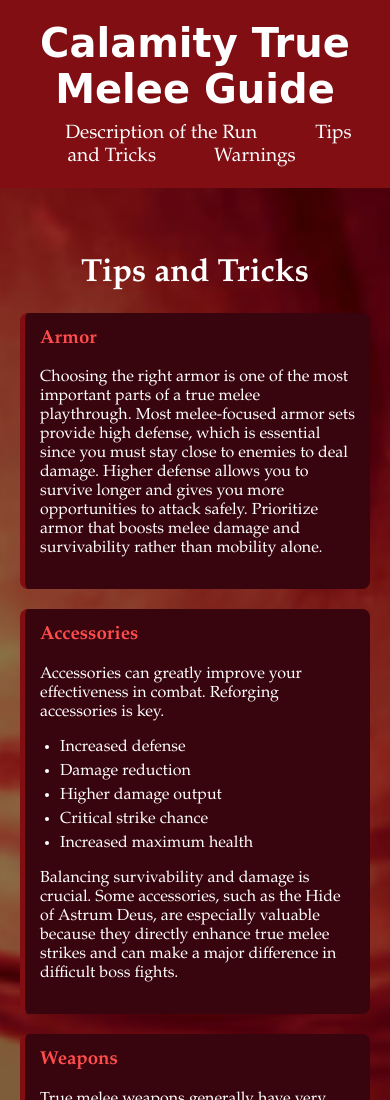
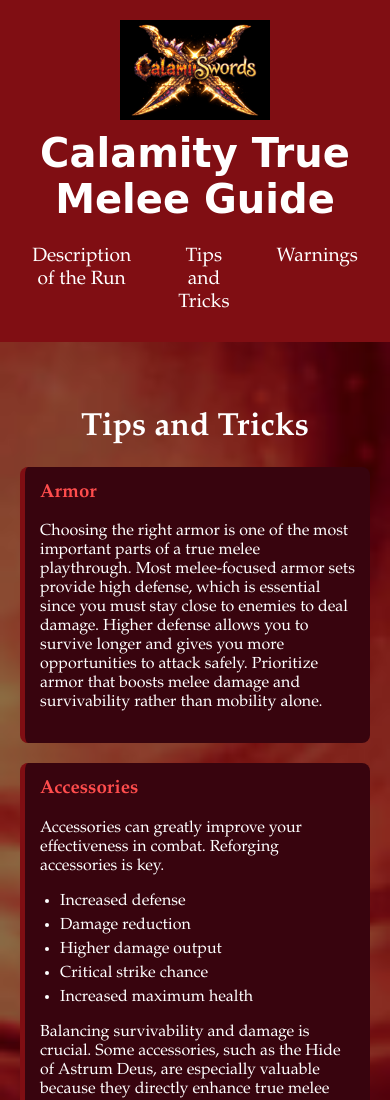
Before and after one commit to JohnCypherAc3/wdd130-salmon, a plain HTML site: page dev_2.html in a window 390 px wide. Shown: the top 1100 px of the page. Drawn offline with Linux system fonts and the light colour scheme; a web font is replaced by a local one.

Commit message:
added logo and change up the header style having issues with header logo being on left from header

```diff
--- a/dev_2.html
+++ b/dev_2.html
@@ -9,12 +9,16 @@
 <body>
 
 <header>
+    <div class="header-container">
+        <!-- Logo -->
+        <img src="../images/logo_Cal.png" alt="Calamity Logo" class="logo">
         <h1>Calamity True Melee Guide</h1>
         <nav>
             <a href="dev_1.html">Description of the Run</a>
             <a href="dev_2.html">Tips and Tricks</a>
             <a href="index.html">Warnings</a>
         </nav>
+    </div>
 </header>
 
 <main>
--- a/styles/dev2_styles.css
+++ b/styles/dev2_styles.css
@@ -13,34 +13,44 @@
     color: #ffffff;
 }
 
-/* Header */
 header {
     background-color: #800E13;
     padding: 20px;
-    text-align: center;
+    text-align: center; /* center everything */
+}
+
+header .header-logo {
+    margin-bottom: 15px; /* space between logo and title */
+}
+
+header .logo {
+    height: 100px;  /* adjust as needed */
+    width: auto;
 }
 
 header h1 {
     font-family: "Akronim", cursive;
     font-size: 2.5em;
-    margin: 0;
+    color: #ffffff;
+    margin: 0 0 15px 0; /* space below title for nav */
 }
 
 /* Navigation */
-nav {
-    margin-top: 10px;
+header nav {
+    display: flex;
+    justify-content: center; /* center the nav links */
+    gap: 15px;
 }
 
-nav a {
+header nav a {
     text-decoration: none;
     color: #ffffff;
-    margin: 0 15px;
     font-size: 1.2em;
     padding: 8px 12px;
     border-radius: 5px;
 }
 
-nav a:hover {
+header nav a:hover {
     background-color: #640D14;
 }
 
@@ -51,7 +61,7 @@
     padding: 20px;
 }
 
-/* Section Styling (matches wireframe boxes) */
+/* Section Styling */
 section {
     background-color: #38040E;
     margin-bottom: 20px;
@@ -88,3 +98,15 @@
     background-color: #800E13;
     margin-top: 20px;
 }
+
+/* Responsive: logo above title on small screens */
+@media (max-width: 600px) {
+    header .logo-title {
+        flex-direction: column;
+        align-items: flex-start;
+    }
+    header .logo {
+        margin-right: 0;
+        margin-bottom: 10px;
+    }
+}
```
Lines whose indentation alone changed are shown as unchanged.
